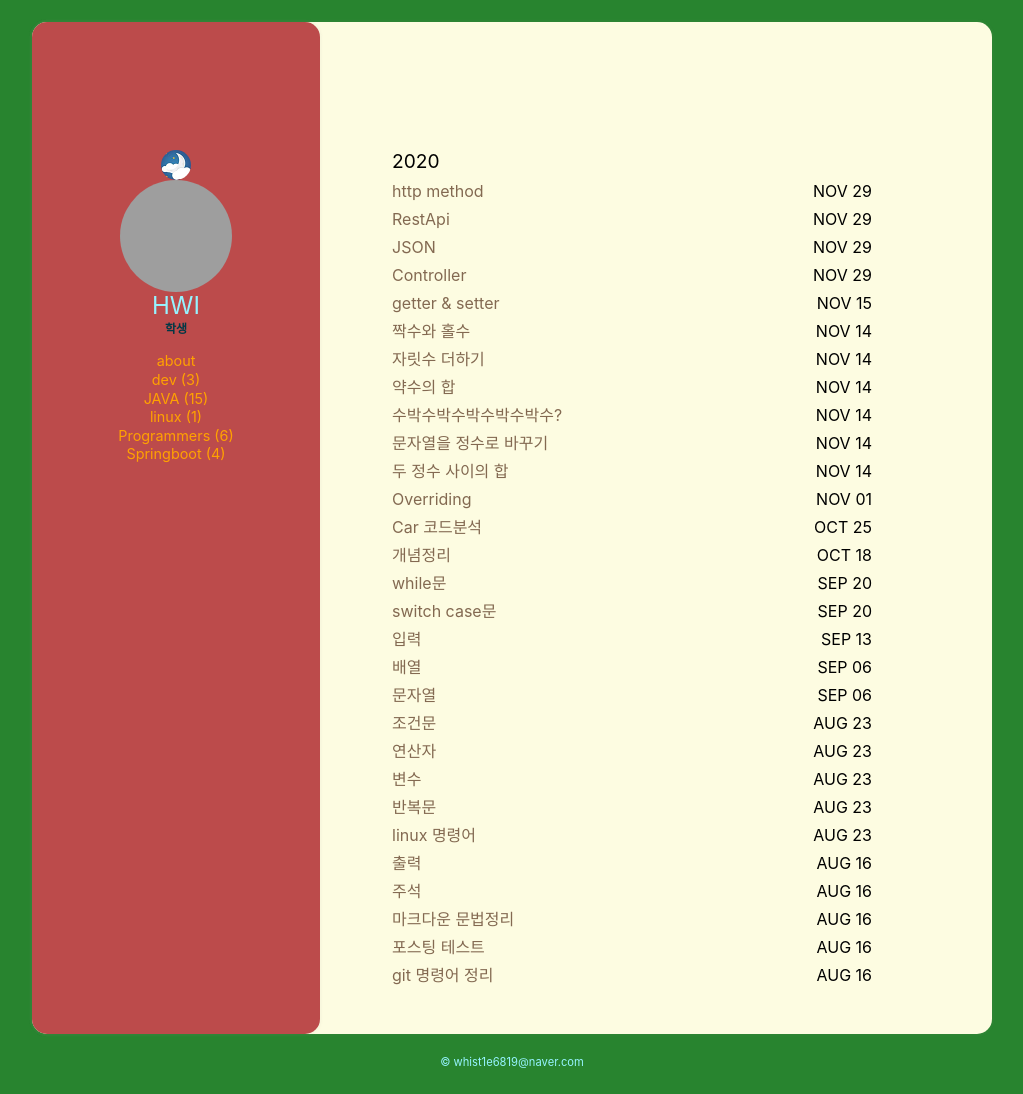
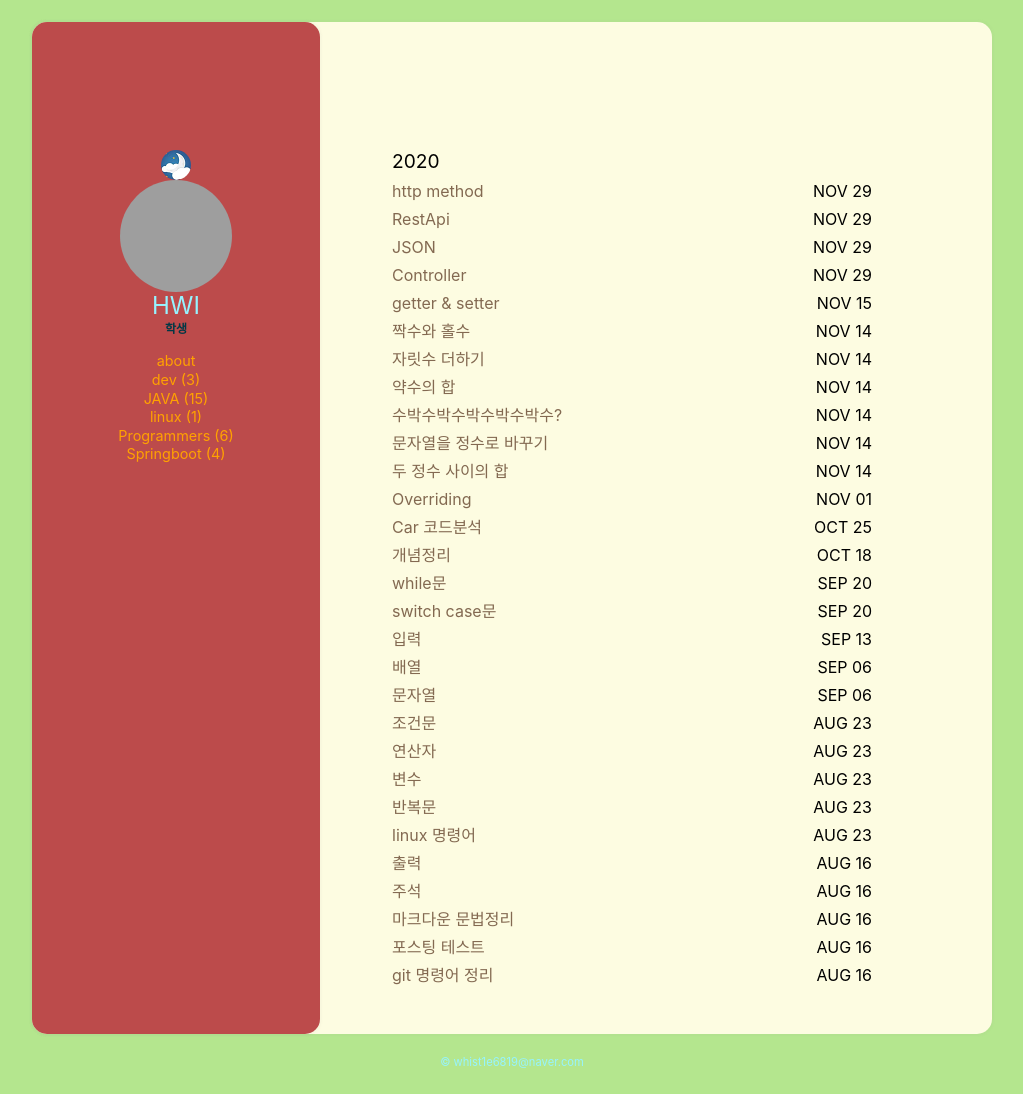
Before and after one commit to hanhwi6819/blog, a Jekyll site: the page built from index.html, in a window 1280 px wide. Shown: the whole page, without its empty margins (128-1151 px from the left). Built offline with Jekyll 4.4.1, drawn with Linux system fonts in a browser that asks for light colours; grey boxes are pictures that could not be loaded.

Commit message:
색상변경2

```diff
--- a/assets/css/main.scss
+++ b/assets/css/main.scss
@@ -11,7 +11,7 @@
    ========================================================================== */
 
 @mixin lightMode {
-    --bg_color: #28842F;
+    --bg_color: #B4E68E;
     --header_bg: #BC4B4B;
     --content_bg: #FDFCE1;
     --archive_font: #000;
```
